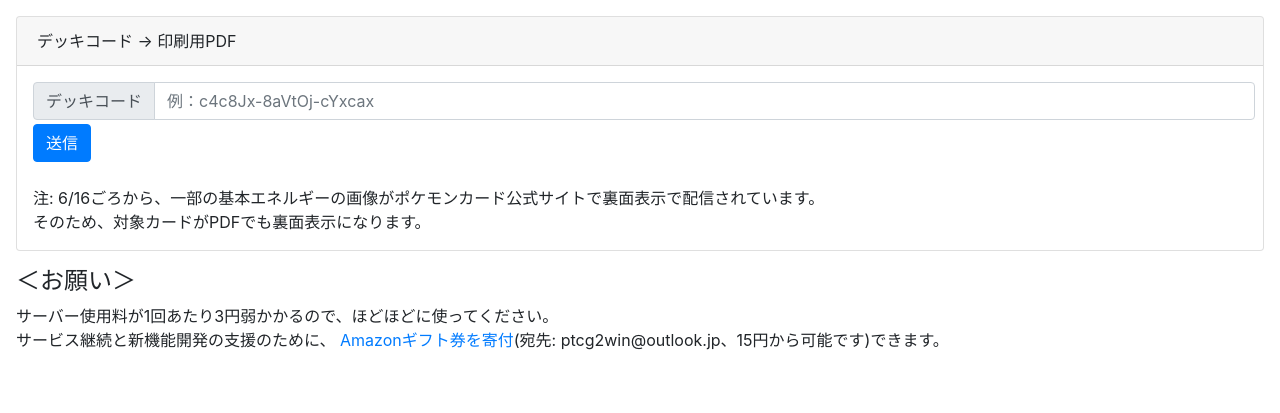
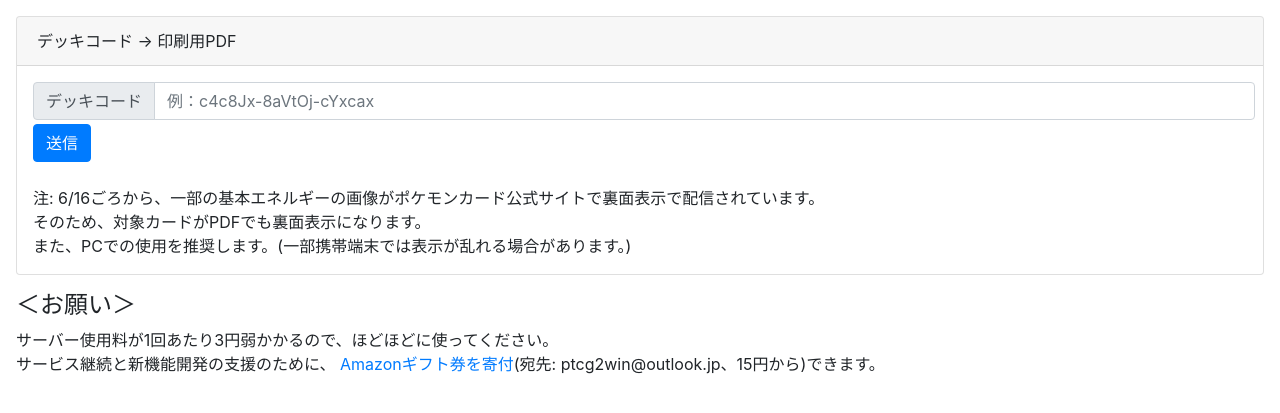
Before and after one commit to PokemonCardInCastle/PTCG2win, a Django app: page /proxy_maker in a window 1280 px wide. Shown: the part 261-674 px from the top of the page. Run offline with Django 3.2, Linux system fonts and the light colour scheme; some libraries are stand-ins or nearby versions.

Commit message:
PC推奨を追記

```diff
--- a/decks/templates/decks/proxy_maker.html
+++ b/decks/templates/decks/proxy_maker.html
@@ -78,7 +78,8 @@
         <br/>
         <div class="mb-3 ml-3 mr-3">
             注: 6/16ごろから、一部の基本エネルギーの画像がポケモンカード公式サイトで裏面表示で配信されています。<br/>
-            そのため、対象カードがPDFでも裏面表示になります。
+            そのため、対象カードがPDFでも裏面表示になります。<br />
+            また、PCでの使用を推奨します。(一部携帯端末では表示が乱れる場合があります。)
         </div>
     </div>
 </div>
@@ -86,7 +87,7 @@
 <h4>＜お願い＞</h4>
 <p>
     サーバー使用料が1回あたり3円弱かかるので、ほどほどに使ってください。<br/>
-    サービス継続と新機能開発の支援のために、<a href="https://www.amazon.co.jp/dp/B004N3APGO/"> Amazonギフト券を寄付</a>(宛先: ptcg2win@outlook.jp、15円から可能です)できます。
+    サービス継続と新機能開発の支援のために、<a href="https://www.amazon.co.jp/dp/B004N3APGO/"> Amazonギフト券を寄付</a>(宛先: ptcg2win@outlook.jp、15円から)できます。
 </p>
 
 
```
